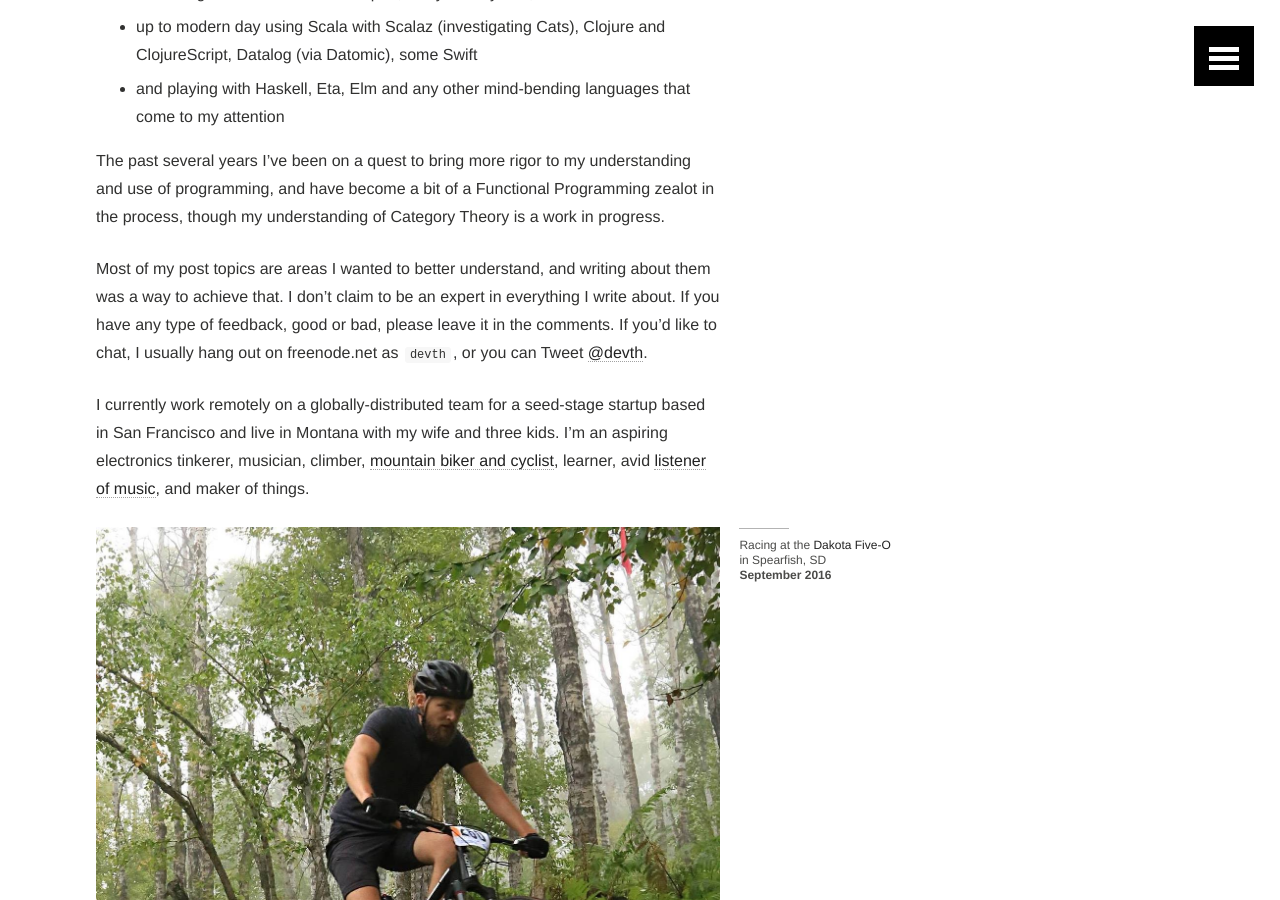
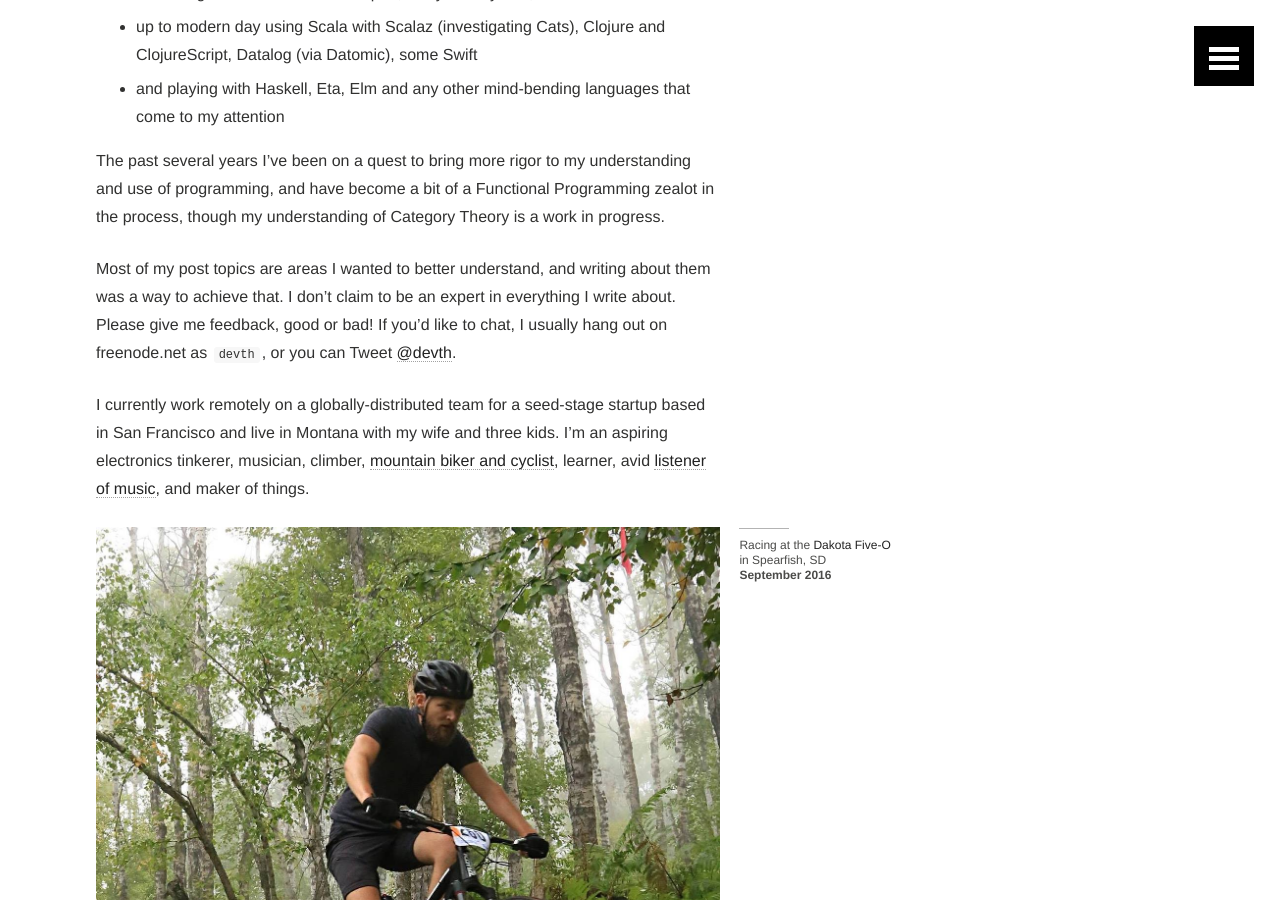
Before and after one commit to devth/devth.github.com, a Jekyll site: the page built from about.md, in a window 1280 px wide and 900 px high, scrolled down 1191 px. Built offline with Jekyll 4.4.1, drawn with Linux system fonts in a browser that asks for light colours.

Commit message:
Simplify feedback

```diff
--- a/about.md
+++ b/about.md
@@ -40,9 +40,9 @@
 
 Most of my post topics are areas I wanted to better understand, and writing
 about them was a way to achieve that. I don't claim to be an expert in
-everything I write about. If you have any type of feedback, good or bad, please
-leave it in the comments. If you'd like to chat, I usually hang out on
-freenode.net as `devth`, or you can Tweet [@devth](https://twitter.com/devth).
+everything I write about. Please give me feedback, good or bad! If you'd like to
+chat, I usually hang out on freenode.net as `devth`, or you can Tweet
+[@devth](https://twitter.com/devth).
 
 I currently work remotely on a globally-distributed team for a seed-stage
 startup based in San Francisco and live in Montana with my wife and three kids.
```
